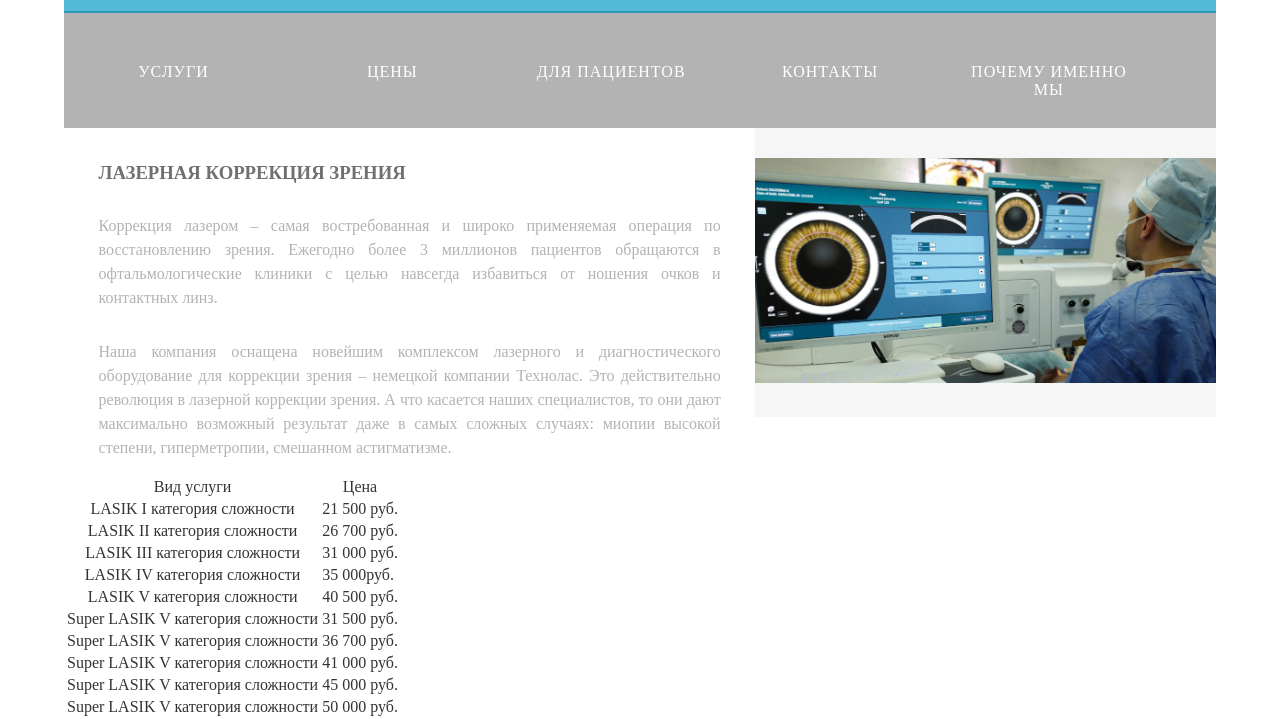
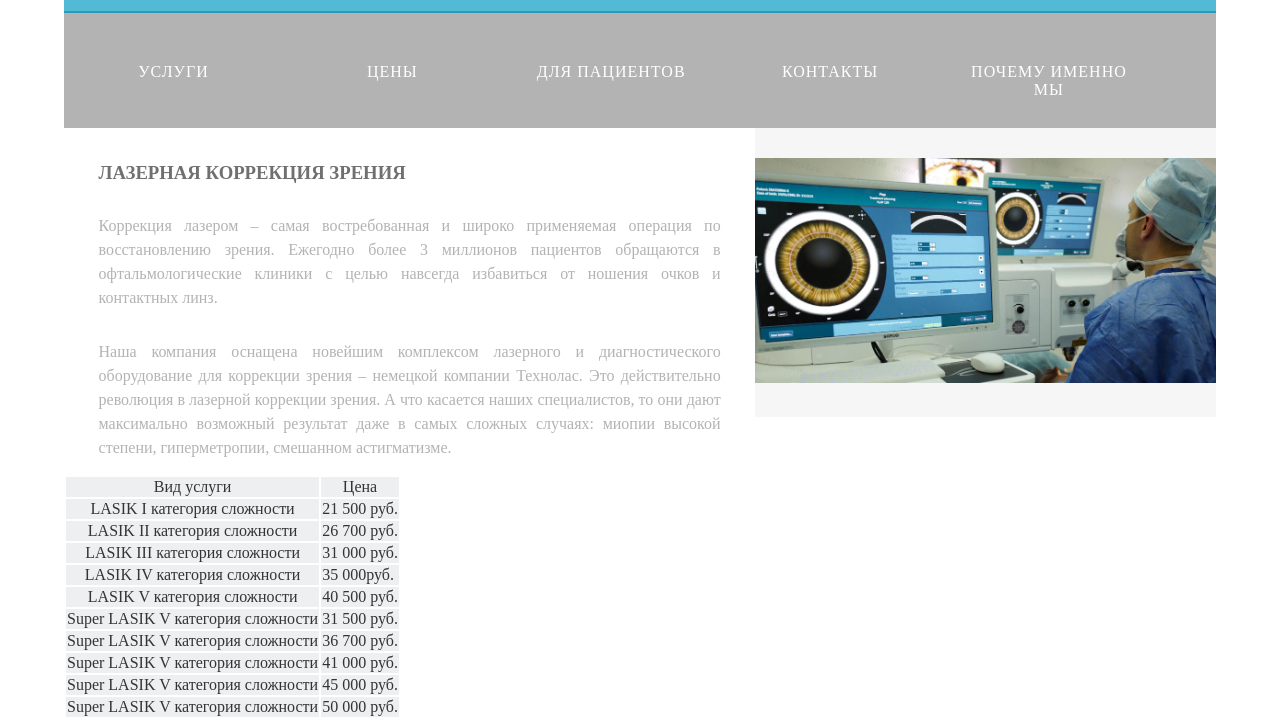
Before and after one commit to linokyourbro/mysite, a plain HTML site: page index.html in a window 1280 px wide. Shown: the part 89-808 px from the top of the page. Drawn offline with Linux system fonts and the light colour scheme.

Commit message:
Add files via upload

```diff
--- a/css/multiColumnTemplate.css
+++ b/css/multiColumnTemplate.css
@@ -459,5 +459,5 @@ body {
 }
 .tab {
     padding: 1px;
-    background-color: 01B2D1;
+    background-color: #EDEFF0;
 }
```
